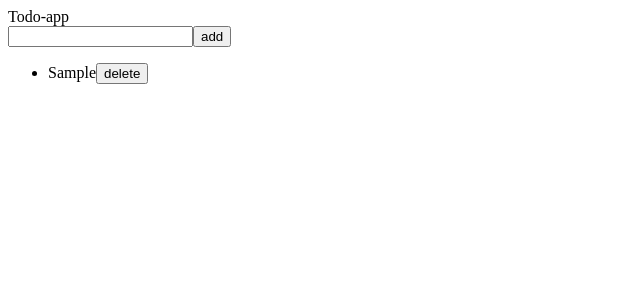
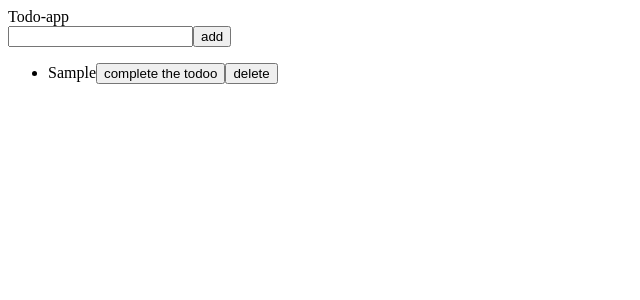
Before and after one commit to pawvan/react_todo, a React (Vite) app: page / in a window 1280 px wide. Both pictures are taken after typing "Sample" into the empty fields and a click on the button "add". Shown: the top 300 px of the page, without its empty margins (0-640 px from the left). Built offline with nearby package versions, Linux system fonts and the light colour scheme.

Commit message:
added toggle

```diff
--- a/src/App.jsx
+++ b/src/App.jsx
@@ -1,35 +1,63 @@
 import { useState } from "react";
-function App(){
-    const [todo,setTodo] =useState([])
-    const [text,setText] =useState("")
-    const addTodo=(e)=>{
-        e.preventDefault()
-if(text.trim()){
-    const newTodo  ={
-        id:Date.now(),text
-    }
-    setTodo([...todo,newTodo])
+
+function App() {
+    const [todo, setTodo] = useState([]);
+    const [text, setText] = useState("");
+
+    const addTodo = (e) => {
+        e.preventDefault();
+        if (text.trim()) {
+            const newTodo = {
+                id: Date.now(),
+                text,
+                completed: false,
+            };
+            setTodo([...todo, newTodo]);
             setText("");
         }
-    }
-const deleteTodo =(id)=>{
-    setTodo(todo.filter((tod =>tod.id !==id)))
-}
-    return(
+    };
+    const deleteTodo = (id) => {
+        setTodo(todo.filter((tod) => tod.id !== id));
+    };
+    const toggleCompleted = (id) => {
+        setTodo(
+            todo.map((tod) =>
+                tod.id === id
+                    ? { ...tod, completed: !tod.completed }
+                    : tod
+            )
+        );
+    };
+
+    return (
         <>
             <div>Todo-app</div>
             <form onSubmit={addTodo}>
-    <input type="text" value={text} onChange={(e)=>setText(e.target.value)}/>
+                <input
+                    type="text"
+                    value={text}
+                    onChange={(e) => setText(e.target.value)}
+                />
                 <button type="submit">add</button>
             </form>
             <ul>
-
-    {todo.map((tod) =>(
-    <li key={tod.id}>{tod.text}
-    <button onClick={()=>deleteTodo(tod.id)}>delete</button>
+                {todo.map((tod) => (
+                    <li key={tod.id}>
+                        <span
+                            style={{
+                                textDecoration: tod.completed ? "line-through" : "none",
+                            }}
+                        >
+                            {tod.text}
+                        </span>
+                        <button onClick={() => toggleCompleted(tod.id)}>
+                            {tod.completed ? "delete the todo" : " complete the todoo"}
+                        </button>
+                        <button onClick={() => deleteTodo(tod.id)}>delete</button>
                     </li>
                 ))}
             </ul>
-</>)
+        </>
+    );
 }
 export default App;
```
Lines whose indentation alone changed are shown as unchanged.
